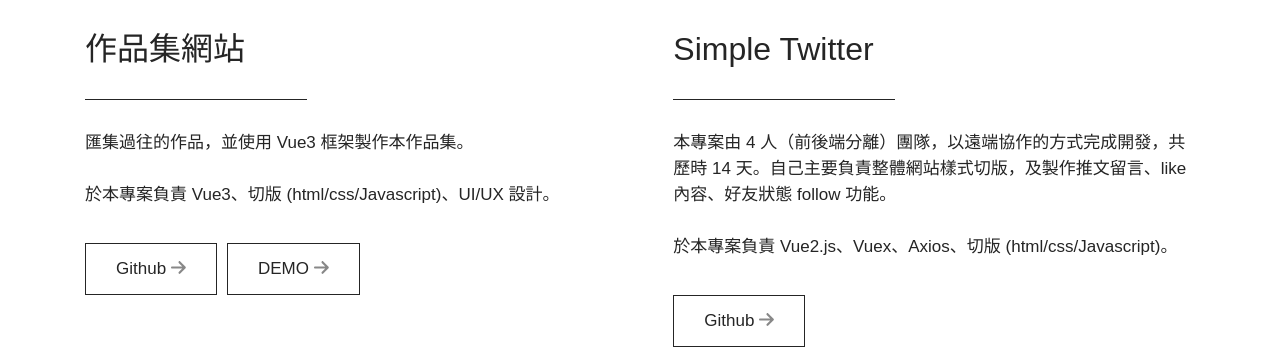
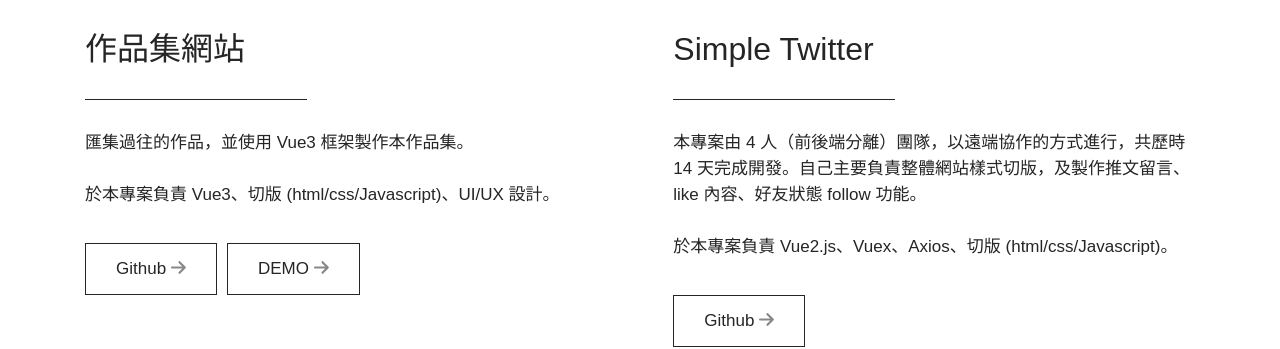
Before and after one commit to Yanhuabcd820/portfolio2023, a Vue app: page /#/works in a window 1280 px wide. Shown: the part 845-1194 px from the top of the page. Built offline with nearby package versions, Linux system fonts and the light colour scheme.

Commit message:
resume upload

```diff
--- a/src/views/Works.vue
+++ b/src/views/Works.vue
@@ -23,7 +23,7 @@ export default {
           category: "網頁設計",
           category_id: 1,
           work_id: "1-2",
-          description: `本專案由 4 人（前後端分離）團隊，以遠端協作的方式完成開發，共歷時 14 天。自己主要負責整體網站樣式切版，及製作推文留言、like 內容、好友狀態 follow 功能。`,
+          description: `本專案由 4 人（前後端分離）團隊，以遠端協作的方式進行，共歷時 14 天完成開發。自己主要負責整體網站樣式切版，及製作推文留言、like 內容、好友狀態 follow 功能。`,
           responsible: `
         Vue2.js、Vuex、Axios、切版 (html/css/Javascript)。`,
           gitHub: "https://github.com/Yanhuabcd820/twitter2022",
```
Also changed, not shown: 1 other file (tests, documents, lock files or other folders).
